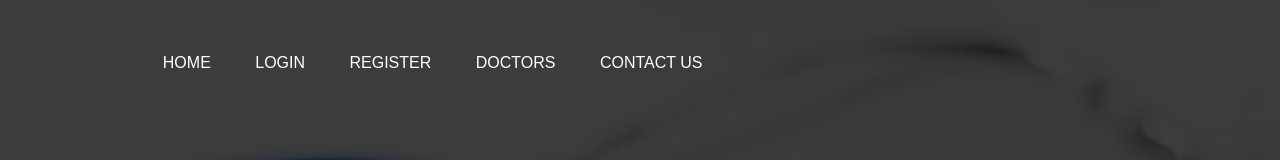
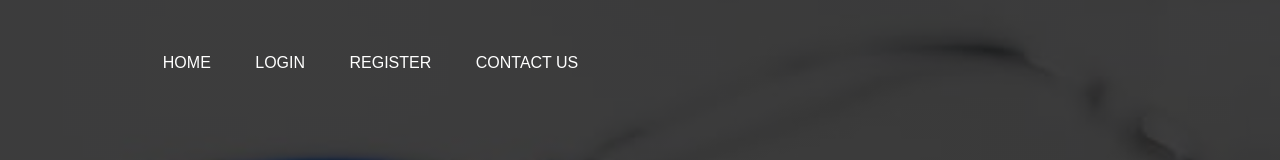
Before and after one commit to Chandana69/project_club, a plain HTML site: page login.html in a window 1280 px wide. Shown: the top 160 px of the page. Drawn offline with Linux system fonts and the light colour scheme.

Commit message:
2nd commit

```diff
--- a/login.html
+++ b/login.html
@@ -67,7 +67,6 @@
                 <li><a href="home.html">Home</a></li>
                 <li><a href="login.html">Login</a></li>
                 <li><a href="registration.html">Register</a></li>
-				<li><a href="doctor.html">Doctors</a></li>
 				<li><a href="contact.html">Contact us</a></li>
             </ul>
         </div>
```
